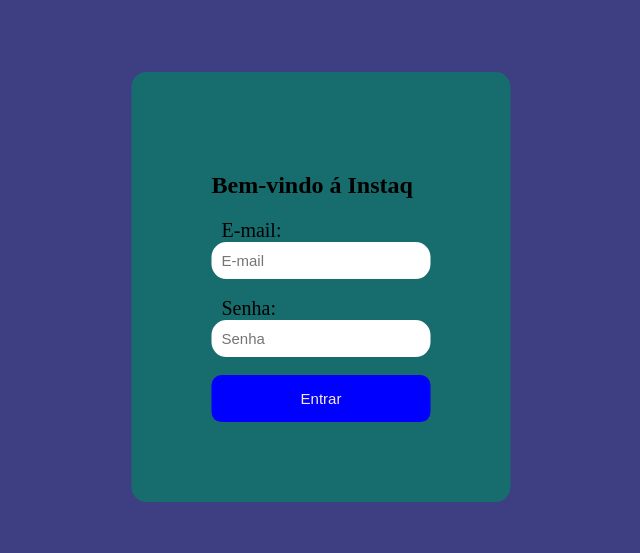
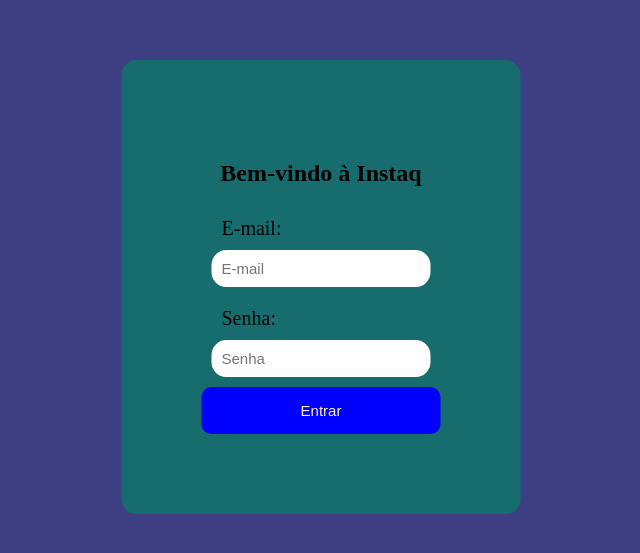
Before and after one commit to Sabrina-Marks/desafio-taqtile, a React (Vite) app in the folder taqtile/: page / in a window 1280 px wide. Shown: the part 113-666 px from the top of the page, without its empty margins (319-959 px from the left). Built offline with nearby package versions, Linux system fonts and the light colour scheme.

Commit message:
making modifications of the suggestions

```diff
--- a/taqtile/src/pages/Login/Login.css
+++ b/taqtile/src/pages/Login/Login.css
@@ -1,5 +1,10 @@
 body{
     background-color: rgb(62, 62, 130);
+}
+
+.text{
+    display: flex;
+    justify-content: center;
 }
 
 .container-login{
@@ -10,6 +15,14 @@ body{
     transform: translate(-50%, -50%);
     padding: 80px;
     border-radius: 15px;
+}
+
+.container-fields{
+    margin: 10px;
+}
+
+.label-login, input-login{
+    display: flex;
 }
 
 .label-login{
@@ -28,7 +41,6 @@ body{
     outline: none;
 }
 
-
 .button-login{
     background-color: blue;
     border: none;
--- a/taqtile/src/pages/Login/Login.tsx
+++ b/taqtile/src/pages/Login/Login.tsx
@@ -2,21 +2,21 @@ import "./login.css"
 function Login()  {
 
   return (
-    <div className={"container-login"}>
+    <div className="container-login">
 
-         <h2> Bem-vindo á Instaq </h2>
+         <h2 className="text"> Bem-vindo à Instaq </h2>
 
-        <label htmlFor={"E-mail"} className={"label-login"}>E-mail: </label>
-        <br />
-        <input type={"email"} placeholder={"E-mail"} className={"input-login"} />
-        <br /> <br />
+         <div className="container-fields">
+          <label className="label-login">E-mail: </label>
+          <input type="email" placeholder="E-mail" className="input-login" />
+         </div>
 
-        <label htmlFor={"password"} className={"label-login"}>Senha: </label>
-        <br />
-        <input type={"password"} placeholder={"Senha"} className={"input-login"} />
-        <br /> <br />
+         <div className="container-fields">
+           <label className="label-login">Senha: </label>
+           <input type="password" placeholder="Senha" className="input-login" />
+         </div>
 
-         <button type={"submit"} className={"button-login"}>Entrar</button>
+         <button type="submit" className="button-login">Entrar</button>
 
     </div>
 
```
